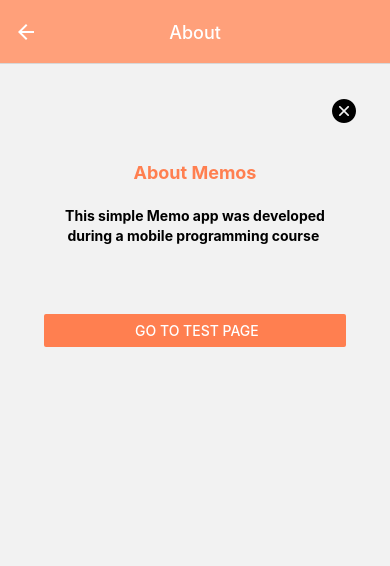
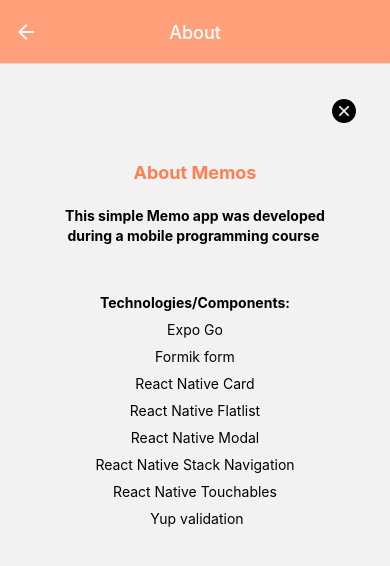
Before and after one commit to LiljestromNadja/Mobiiliohjelmointi_harjoitustyo, a React Native app: screen /About in a window 390 px wide. Shown: the top 566 px of the page. Built offline with nearby package versions, Linux system fonts and the light colour scheme; what expo-sqlite would draw is missing.

Commit message:
small changes to the code

```diff
--- a/screens/aboutMemos.js
+++ b/screens/aboutMemos.js
@@ -19,24 +19,21 @@
             <Text style={styles.aboutPgraph}>This simple Memo app was developed during a mobile programming course </Text>
 
 
-{/*             <Text style={{marginTop:20, fontWeight: 'bold', textAlign:'center'}}>Technologies/Components:</Text>
+            <Text style={{marginTop:20, fontWeight: 'bold', textAlign:'center'}}>Technologies/Components:</Text>
 
 
             <Text style={styles.aboutList}> Expo Go </Text>
             <Text style={styles.aboutList}> Formik form </Text>
-            <Text style={styles.aboutList}> React native </Text>
             <Text style={styles.aboutList}> React Native Card </Text>
-            <Text style={styles.aboutList}> Stack Navigation </Text>
-            <Text style={styles.aboutList}> Yup validation</Text> */}
+            <Text style={styles.aboutList}> React Native Flatlist </Text>
+            <Text style={styles.aboutList}> React Native Modal </Text>
+            <Text style={styles.aboutList}> React Native Stack Navigation </Text>
+            <Text style={styles.aboutList}> React Native Touchables </Text>
+            <Text style={styles.aboutList}> Yup validation</Text>
 
-
-
-
-
-
-            <View style={styles.buttonstyle}>
+{/*             <View style={styles.buttonstyle}>
                 <Button title=' go to test page' color='#ff7f50' onPress={() => navigation.navigate('Testisivu')}      />
-            </View>
+            </View> */}
         </View>
     )
 }
--- a/screens/home.js
+++ b/screens/home.js
@@ -1,28 +1,20 @@
-//"Etusivu"
+//"Etusivu/kotinäyttö"
 import React from "react";
 import { StyleSheet, View, Text, Button } from "react-native";
-import { globalStyles } from "../styles/globalstyle"; //globaali tyylitiedosto
+import { globalStyles } from "../styles/globalstyle";
 import { AntDesign } from '@expo/vector-icons';
 
 export default function HomeScreen( {navigation}) {
     return (
         <View style={styles.homeContainer}>
-{/*             <AntDesign
-                name="closecircle"
-                size={24}
-                color="black"
-                style={styles.exitIcon}
-                //onPress={() => deletePressed(item)}
-                onPress={() => navigation.navigate('AllMemos')}
-            /> */}
+
             <View style={styles.homeView}>
                 <Text style={styles.homeTitleText}> Welcome to Memo App! </Text>
-                {/* <Text style={styles.homePgraph}> This is a simple memo application.. </Text> */}
             </View>
 
             <View style={styles.buttonView}>
                 <Button title=' memos' color='#ff7f50' onPress={() => navigation.navigate('AllMemos')}      />
-                <Button title=' go to test page' color='#ff7f50' onPress={() => navigation.navigate('Testisivu')}      />
+                {/* <Button title=' go to test page' color='#ff7f50' onPress={() => navigation.navigate('Testisivu')}      /> */}
                 <Button title=' about' color='#ff7f50' onPress={() => navigation.navigate('About')}      />
             </View>
 
--- a/screens/memoForm.js
+++ b/screens/memoForm.js
@@ -1,3 +1,4 @@
+//Lomake uudelle memolle
 import React from "react";
 import { StyleSheet, Button, TextInput, View, Text} from "react-native";
 import { globalStyles } from "../styles/globalstyle";
@@ -6,8 +7,8 @@
 
 
 const memoValidationSchema = yup.object({
-    memosubject: yup.string().required().min(5), //syötteen pitää olla string-muotoista, kenttä ei voi olla tyhjä, min 5 mekkiä
-    memocontent: yup.string().required().min(5)
+    memosubject: yup.string().required().min(4), //syötteen pitää olla string-muotoista, kenttä ei voi olla tyhjä, min 4 merkkiä
+    memocontent: yup.string().required().min(5) //syötteen pitää olla string-muotoista, kenttä ei voi olla tyhjä, min 5 merkkiä
 })
 
 export default function MemoFormikForm( {addMemo} ) {
--- a/shared/customizedButton.js
+++ b/shared/customizedButton.js
@@ -5,7 +5,6 @@
     <TouchableOpacity onPress={onPress}>
         <View style={styles.flatButton}>
             <Text style={styles.buttontext}> {text} </Text>
-
         </View>
     </TouchableOpacity>
 }
```
Also changed, not shown: screens/allMemos.js (+3 -13 lines), 1 other file (tests, documents, lock files or other folders).
